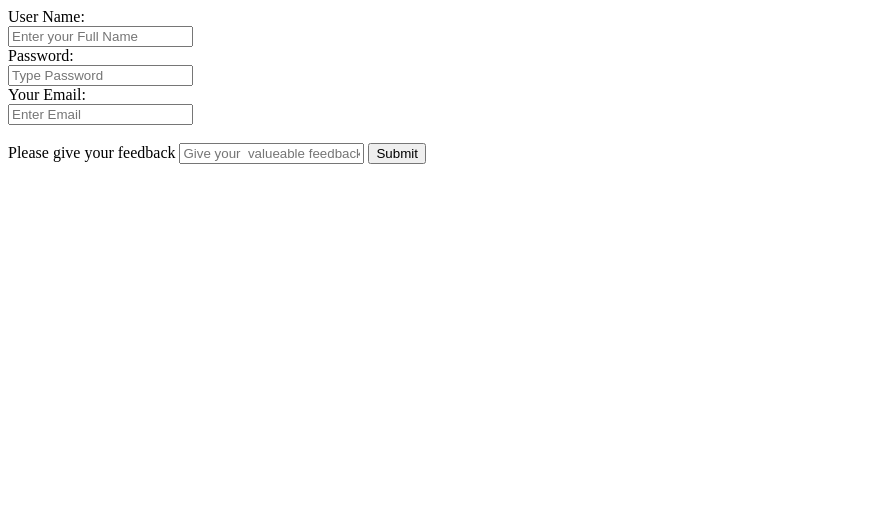
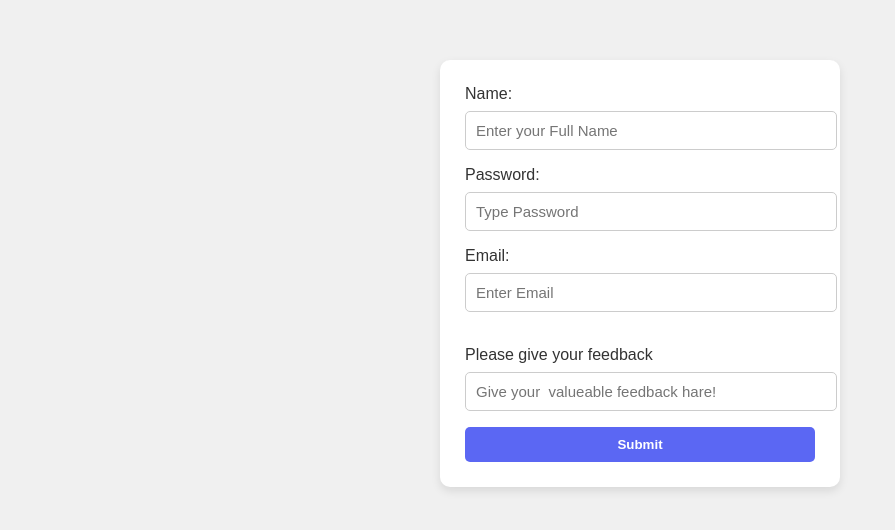
Before and after one commit to JawadAbbasi14/mj-global-store, a Django app: page /signup/ in a window 1280 px wide. Shown: the top 530 px of the page, without its empty margins (0-895 px from the left). Run offline with Django 5.2, Linux system fonts and the light colour scheme.

Commit message:
add styling

```diff
--- /dev/null
+++ b/backend/accounts/static/accounts/style.css
@@ -0,0 +1,47 @@
+body {
+    font-family: Arial, sans-serif;
+    background-color: #f0f0f0;
+    color: #333333;
+}
+
+form {
+    width: 350px;
+    margin: 60px auto;
+    padding: 25px;
+    border-radius: 10px;
+    background-color: white;
+    box-shadow: 0 4px 10px rgba(0, 0, 0, 0.1);
+}
+
+input[type="text"],
+input[type="password"],
+input[type="email"] {
+    width: 100%;
+    padding: 10px;
+    margin: 8px 0 16px 0;
+    border: 1px solid #ccc;
+    border-radius: 5px;
+    font-size: 15px;
+}
+
+button {
+    width: 100%;
+    padding: 10px;
+    background-color: #5b67f3;  /* Primary blue */
+    color: white;
+    font-weight: bold;
+    border: none;
+    border-radius: 5px;
+    cursor: pointer;
+    transition: background-color 0.3s ease;
+}
+
+button:hover {
+    background-color: #444edd;  /* Slightly darker blue */
+}
+
+h2 {
+    text-align: center;
+    margin-bottom: 20px;
+    color: #5b67f3;
+}
--- a/backend/accounts/templates/accounts/signup.html
+++ b/backend/accounts/templates/accounts/signup.html
@@ -4,18 +4,21 @@
     <meta charset="UTF-8">
     <meta name="viewport" content="width=device-width, initial-scale=1.0">
     <title>MJ_GLOBAL-STORE</title>
-</head>
-<body>
+    <!-- link css file -->
+   {% load static %}
+<link rel="stylesheet" href="{% static 'accounts/style.css' %}">
+
+    <!-- form html  -->
     <form method="post">
         {% csrf_token %}
 
-        <label>User Name:</label><br>
+        <label>Name:</label><br>
         <input type="text" name="username" placeholder="Enter your Full Name" required><br>
 
         <label>Password:</label><br>
         <input type="password" name="password" placeholder="Type Password" required><br>
 
-        <label>Your Email:</label><br>
+        <label>Email:</label><br>
         <input type="email" name="email" placeholder="Enter Email" required><br><br>
 
         <label>Please give your feedback</label>
```
